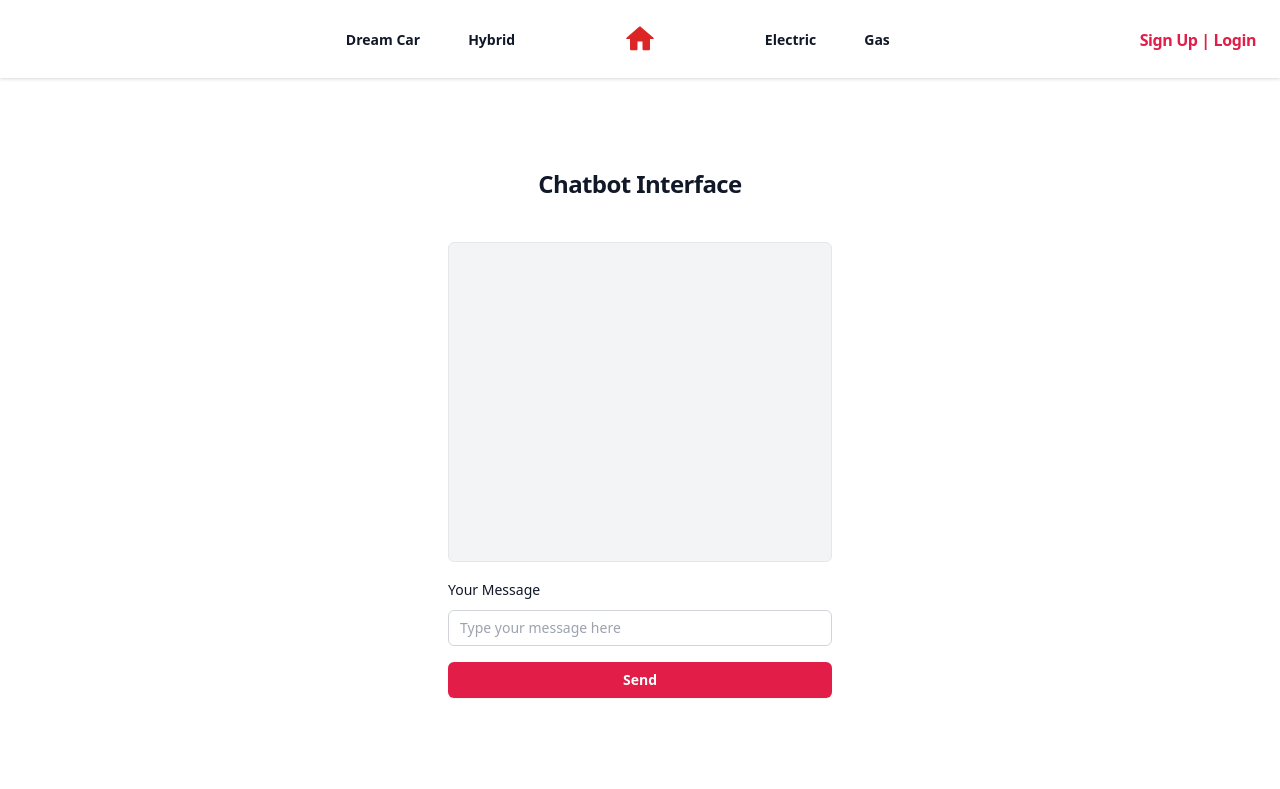
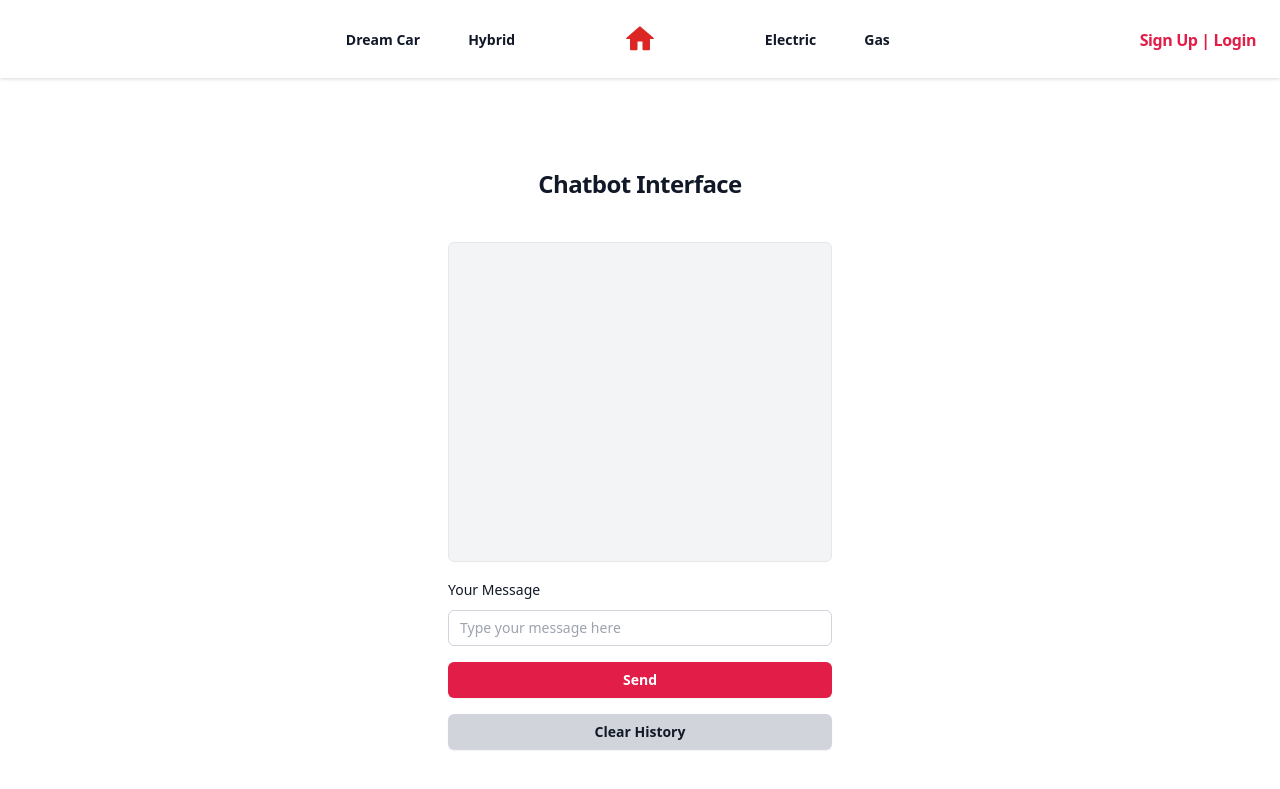
Before and after one commit to jacobcancode/book-connect, a Jekyll site: the page built from chatbot.md, in a window 1280 px wide. Shown: the top 789 px of the page. Built offline with Jekyll 4.4.1, drawn with Linux system fonts in a browser that asks for light colours; nearby versions of some CDN libraries.

Commit message:
added clear history button

```diff
--- a/chatbot.md
+++ b/chatbot.md
@@ -24,6 +24,12 @@ menu: nav/home.html
         <button type="submit" class="flex w-full justify-center rounded-md bg-rose-600 px-3 py-1.5 text-sm/6 font-semibold text-white shadow-sm hover:bg-rose-500 focus-visible:outline focus-visible:outline-2 focus-visible:outline-offset-2 focus-visible:outline-rose-600">Send</button>
       </div>
     </form>
+    <!-- Clear History Button -->
+    <div class="mt-4">
+      <button id="clear-history" class="flex w-full justify-center rounded-md bg-gray-300 px-3 py-1.5 text-sm/6 font-semibold text-gray-900 shadow-sm hover:bg-gray-200 focus-visible:outline focus-visible:outline-2 focus-visible:outline-offset-2 focus-visible:outline-gray-400">
+        Clear History
+      </button>
+    </div>
   </div>
 </div>
 
@@ -133,9 +139,19 @@ menu: nav/home.html
     return false;
   }
 
+  // Clear chat history from UI and localStorage
+  function clearChatHistory() {
+    const chatContainer = document.getElementById("chat-container");
+    chatContainer.innerHTML = ''; // Clear chat container
+    localStorage.removeItem("chatHistory"); // Remove chat history from localStorage
+  }
+
   // Load chat history on page load
   document.addEventListener("DOMContentLoaded", loadChatHistory);
 
   // Attach event listener to the form
   document.getElementById("chat-form").addEventListener("submit", handleChat);
+
+  // Attach event listener to the clear history button
+  document.getElementById("clear-history").addEventListener("click", clearChatHistory);
 </script>
```
